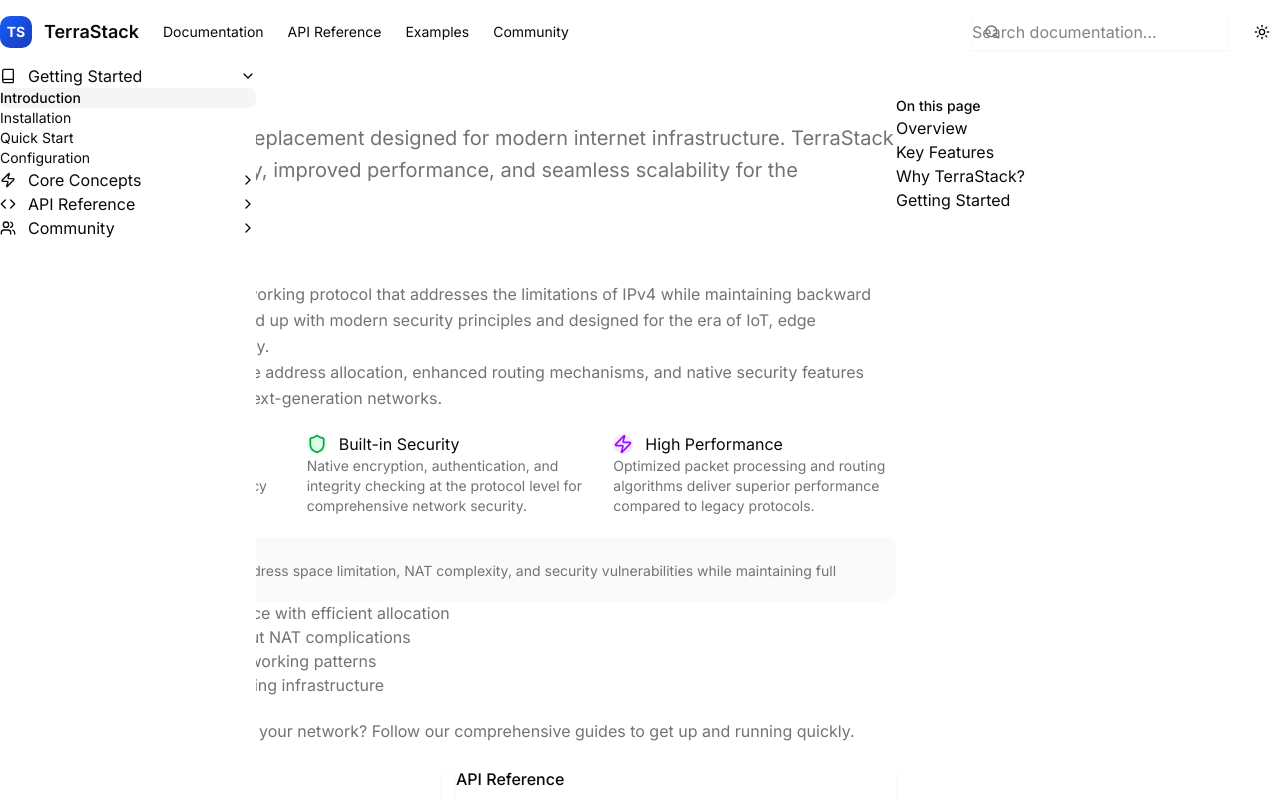
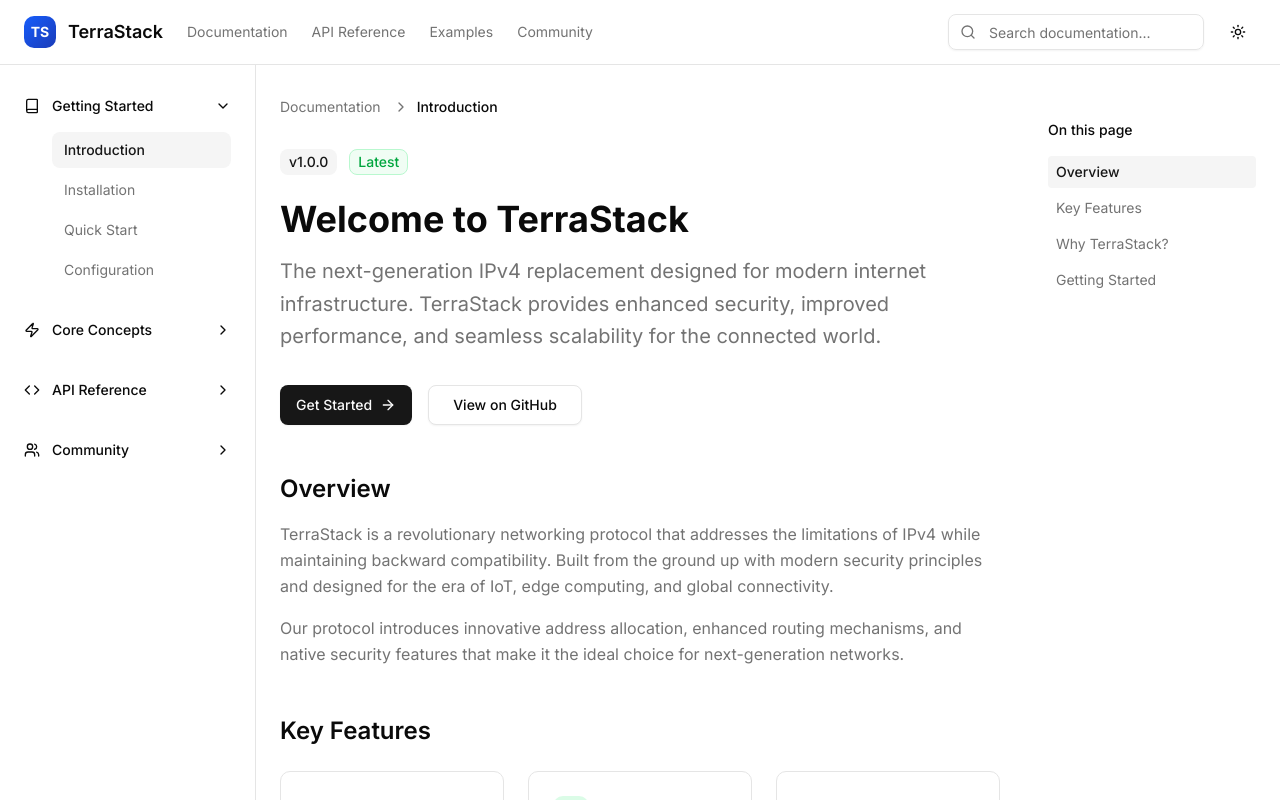
Before and after one commit to Terra-Magma/TerraStack-docs, a Next.js app: page / in a window 1280 px wide. Shown: the top 800 px of the page. Built offline with nearby package versions, Linux system fonts and the light colour scheme.

Commit message:
css fixed

```diff
--- a/postcss.config.mjs
+++ b/postcss.config.mjs
@@ -1,5 +1,5 @@
 const config = {
-  plugins: ['@tailwindcss/postcss', 'autoprefixer'],
+  plugins: ['@tailwindcss/postcss'],
 };
 
 export default config;
--- a/src/app/globals.css
+++ b/src/app/globals.css
@@ -1,9 +1,5 @@
 @import "tailwindcss";
 @import "tw-animate-css";
-
-@import "tailwindcss/preflight";
-
-@tailwind utilities;
 
 @custom-variant dark (&:is(.dark *));
 
```
